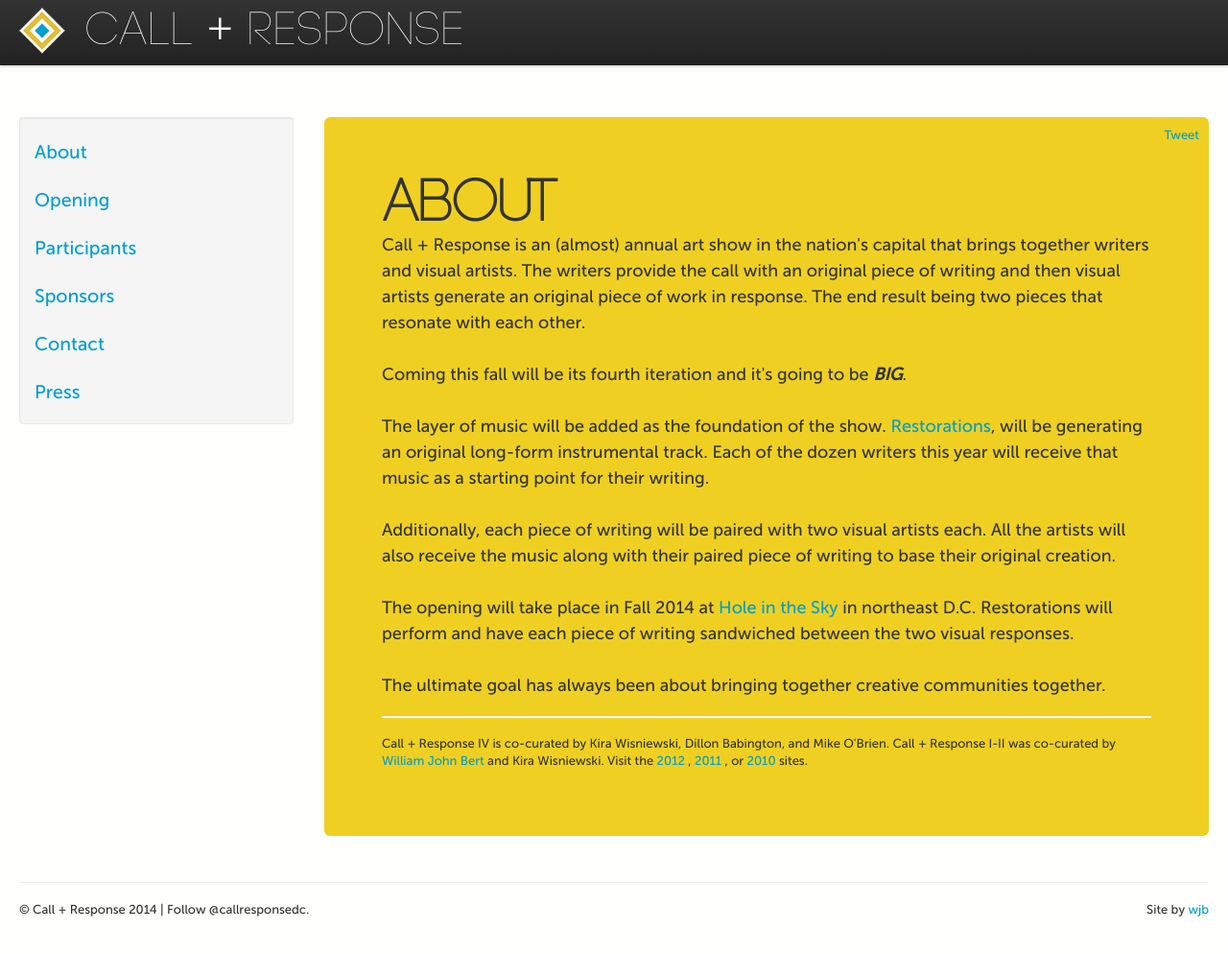
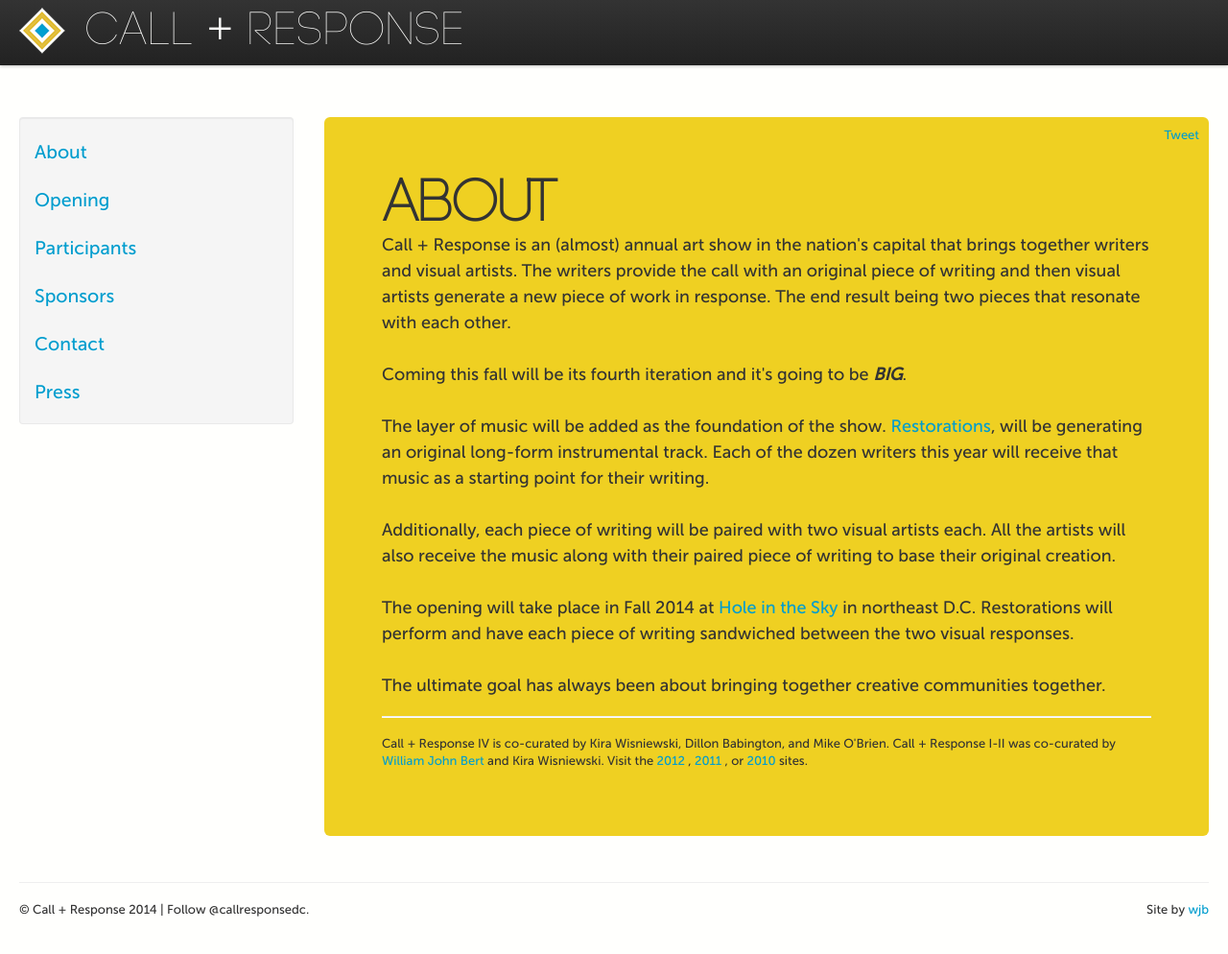
Before and after one commit to callandresponsedc/callandresponsedc, a Jekyll site: the page built from about/index.html, in a window 1280 px wide and 1006 px high. Shown: the top 994 px of the window at 96% size. Built offline with Jekyll 4.4.1, drawn with Linux system fonts in a browser that asks for light colours; Markdown is read by kramdown in place of the engine named in the settings; comment, search, counter and statistics services are not loaded.

Commit message:
Update index.html

```diff
--- a/about/index.html
+++ b/about/index.html
@@ -6,7 +6,7 @@
 <h1>About
 </h1>
 <p>
-  Call + Response is an (almost) annual art show in the nation's capital that brings together writers and visual artists. The writers provide the call with an original piece of writing and then visual artists generate an original piece of work in response. The end result being two pieces that resonate with each other.
+  Call + Response is an (almost) annual art show in the nation's capital that brings together writers and visual artists. The writers provide the call with an original piece of writing and then visual artists generate a new piece of work in response. The end result being two pieces that resonate with each other.
   <br/><br/>
 Coming this fall will be its fourth iteration and it's going to be <b><I>BIG</I></b>.
  <br/><br/>
```
